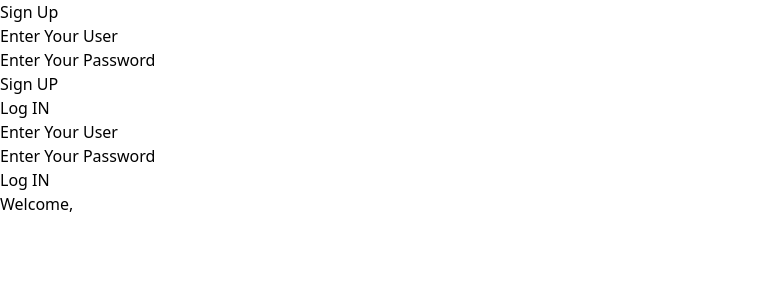
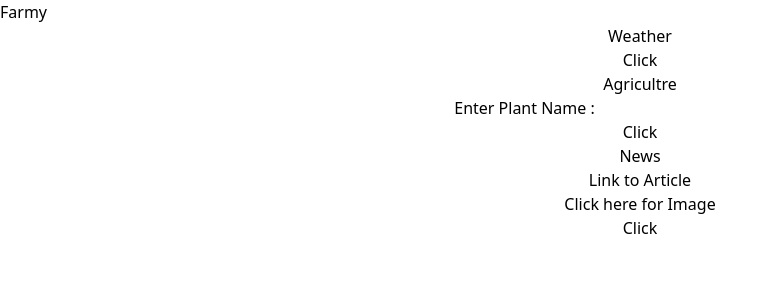
Before and after one commit to adithya1770/learn-react, a React (Vite) app: page / in a window 1280 px wide. Shown: the top 300 px of the page, without its empty margins (0-778 px from the left). Built offline with nearby package versions, Linux system fonts and the light colour scheme.

Commit message:
added routing and apis

```diff
--- a/src/App.jsx
+++ b/src/App.jsx
@@ -9,6 +9,15 @@ function App() {
   const [psw, setPsw] = useState("")
   const [auser, setaUser] = useState("")
   const [apsw, setaPsw] = useState("")
+  const [tempData, setTempData] = useState(null)
+  const [humidityData, setHumidityData] = useState(null)
+  const [windData, setWindData] = useState(null)
+  const [plantName, setplantName] = useState("")
+  const [scientificName, setscientificName] = useState(null)
+  const [plantImage, setPlantImage] = useState(null)
+  const [newsTitle , setNewsTitle] = useState(null)
+  const [newsLink , setNewsLink] = useState(null)
+  const [newsImg , setNewsImage] = useState(null)
 
   const credUpload = async () => {
     const { error } = await supabase.from('user_details').insert({username:user,password:psw})
@@ -23,7 +32,8 @@ function App() {
         .select('*')
         for(let i in data){
           if(auser === data[i].username && apsw === data[i].password){
-            console.log("succesfully logged in");
+            // use document.write or dom element to insert text
+            document.write("succesfully logged in");
           }
           else{
             console.log("wrong credentials");
@@ -32,21 +42,76 @@ function App() {
 
   }
 
+  const weatherData = async () => {
+    const weather = await fetch("https://api.weatherapi.com/v1/current.json?key=afe611cc2ba045048c7130922241704&q=Delhi,temp_c");
+    const data = await weather.json()
+    const tempData = data['current']['temp_c']
+    setTempData(tempData)
+    const humidityData = data['current']['humidity']
+    setHumidityData(humidityData)
+    const windData= data['current']['wind_kph']
+    setWindData(windData)
+  }
+
+  const plantData = async () => {
+    const plant = await fetch("https://trefle.io/api/v1/plants?token=FyOBHT6SRBLG8hTsL12B3rqmnBPis2TgRgLHqdlVP7A");
+    const dataBlock1 = await plant.json()
+    for( let i=0; i<=19; i++){
+      if(plantName == dataBlock1['data'][i]['common_name']){
+        setscientificName(dataBlock1['data'][i]['scientific_name'])
+        setPlantImage(dataBlock1['data'][i]['image_url'])
+      }
+    }
+  }
+
+
+  const newsData = async () => {
+    const newsdata = await fetch("https://newsapi.org/v2/top-headlines?country=us&apiKey=723e5c7c20c9473085b57c52196d02f7")
+    const news = await newsdata.json()
+    for(let i=0;i<=9;i++){
+      var newsTitle = news['articles'][i]['title']
+      var newsLink = news['articles'][i]['url']
+      var newsImg = news['articles'][i]['urlToImage']
+      setNewsTitle(newsTitle)
+      setNewsLink(newsLink)
+      setNewsImage(newsImg)
+    }
+
+  }
   return (
-      <div class="h-67 w-64 mx-auto bg-green-500 text-center rounded-2xl">
-        <p>Sign Up</p>
-        Enter Your User<input type="text" name="user" id="user" onChange={(e) => {setUser(e.target.value)}}/>
-        <br />
-        Enter Your Password<input type="text" name="psw" id="psw" onChange={(e) => {setPsw(e.target.value)}}/>
-        <br />
-        <button onClick={credUpload} class="bg-black text-white rounded-3xl">Sign UP</button>
-        <p>Log IN</p>
-        Enter Your User<input type="text" name="auser" id="auser" onChange={(e) => {setaUser(e.target.value)}}/>
-        <br />
-        Enter Your Password<input type="text" name="apsw" id="apsw" onChange={(e) => {setaPsw(e.target.value)}}/>
-        <br />
-        <button onClick={authUpload} class="bg-black text-white rounded-3xl">Log IN</button>
-        <p>Welcome, {auser}</p>
+      <div class="h-screen w-screen bg-black">
+        <div>
+        <div class="flex h-32 w-45 bg-slate-500">
+          <p class="text-left text-8xl font-thin">Farmy</p>
+        </div>
+        </div>
+        <center>
+        <div class="h-64 w-64 bg-slate-900 rounded-xl absolute left-20 top-60">
+            <p>Weather</p>
+            <p>{tempData}</p>
+            <p>{humidityData}</p>
+            <p>{windData}</p>
+            <button onClick={weatherData}>Click</button>
+        </div>
+        </center>
+        <center>
+        <div class="h-64 w-64 bg-slate-900 rounded-xl absolute right-20 top-60">
+            <p>Agricultre</p>
+            Enter Plant Name :<input type="text" id="plantName" name="plantName" onChange={(e) => setplantName(e.target.value)} />
+            <p>{ scientificName }</p>
+            <img src={ plantImage } />
+            <button onClick={plantData}>Click</button>
+        </div>
+        </center>
+        <center>
+        <div class="bg-slate-900 rounded-xl h-64 w-80 relative top-40">
+          <p>News</p>
+          <p>{newsTitle}</p>
+          <a href={newsLink}>Link to Article</a><br />
+          <a href={newsImg}>Click here for Image</a><br />
+          <button onClick={newsData}>Click</button>
+        </div>
+        </center>
         <div>
         <Routes>
           <Route path="/home" element={<Home />}/>
```
